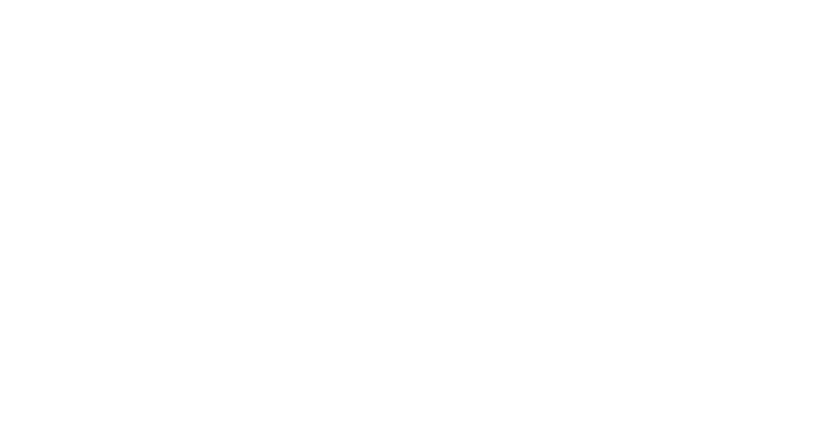
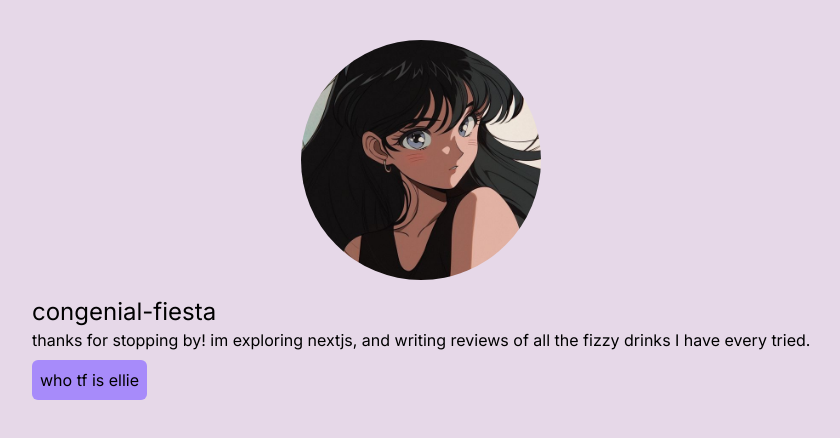
Before and after one commit to exrlla/congenial-fiesta, a Next.js app: page / in a window 1280 px wide. Shown: the top 438 px of the page, without its empty margins (48-888 px from the left). Built offline with nearby package versions, Linux system fonts and the light colour scheme.

Commit message:
add more content

```diff
--- a/app/globals.css
+++ b/app/globals.css
@@ -4,4 +4,5 @@
 
 :root {
 display: flex;
+background-color: #E6D8E8;
 }
--- a/app/layout.tsx
+++ b/app/layout.tsx
@@ -1,5 +1,6 @@
 import './globals.css'
 import { Inter } from 'next/font/google'
+import { ThemeProvider } from 'next-themes'
 
 const inter = Inter({ subsets: ['latin'] })
 
@@ -14,8 +15,10 @@
   children: React.ReactNode
 }) {
   return (
+
     <html lang="en">
       <body className={inter.className}>{children}</body>
     </html>
+
   )
 }
--- a/app/page.tsx
+++ b/app/page.tsx
@@ -1,10 +1,16 @@
+"use client"
 import Image from 'next/image'
+import GirlImage from '../public/girl_image.jpeg'
 
 export default function Home() {
   return (
-    <main className="flex min-h-screen flex-col items-center p-24">
-
-
+    <main className="flex min-h-screen flex-col mx-20 ">
+      <div className='flex flex-col items-center'>
+      <Image alt="" src={GirlImage} className='rounded-full mt-10 w-60'/>
+      </div>
+      <h1 className='mt-4 text-2xl'>congenial-fiesta</h1>
+      <p>thanks for stopping by! im exploring nextjs, and writing reviews of all the fizzy drinks I have every tried. </p>
+      <a className='mt-2'><button className='bg-violet-400 p-2 rounded-md'>who tf is ellie</button></a>
     </main>
   )
 }
--- a/package.json
+++ b/package.json
@@ -16,6 +16,7 @@
     "eslint": "8.43.0",
     "eslint-config-next": "13.4.6",
     "next": "13.4.6",
+    "next-themes": "^0.2.1",
     "postcss": "8.4.24",
     "react": "18.2.0",
     "react-dom": "18.2.0",
```
Also changed, not shown: public/girl_image.jpeg (added), 1 other file (tests, documents, lock files or other folders).
